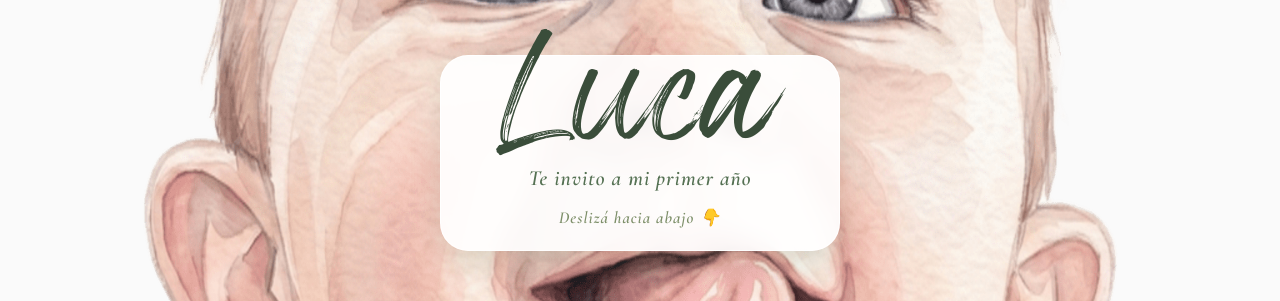
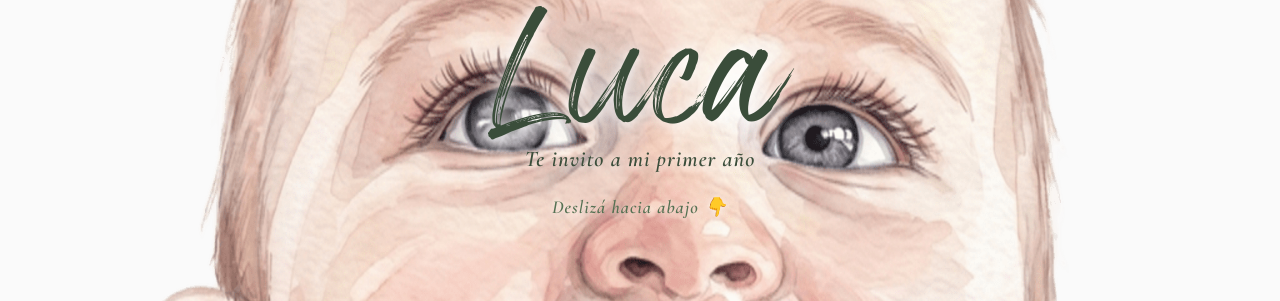
Before and after one commit to WalArg/invitacion_cumple, a React (Vite) app: page / in a window 1280 px wide. Shown: the top 301 px of the page. Built offline with nearby package versions, Linux system fonts and the light colour scheme.

Commit message:
Remove white floating box block and restore clean text over photo

```diff
--- a/src/index.css
+++ b/src/index.css
@@ -51,66 +51,62 @@ body {
   min-height: 100vh;
   background-image: url('/luca.png');
   background-size: cover;
-  background-position: center 75%; /* Positions Luca's face comfortably in the lower half */
+  background-position: center 65%;
   background-repeat: no-repeat;
   display: flex;
   flex-direction: column;
   justify-content: flex-start;
   align-items: center;
-  padding: 30px 16px;
+  padding: 40px 16px;
   box-sizing: border-box;
 }
 
-/* Floating White Badge Object above Luca's head */
+/* Floating Hero Typography (No box) */
 .hero-typography-container {
-  width: 90%;
-  max-width: 400px;
+  width: 100%;
+  max-width: 440px;
   text-align: center;
   z-index: 10;
   display: flex;
   flex-direction: column;
   align-items: center;
-  margin-top: 25px;
-  background: rgba(255, 255, 255, 0.92);
-  backdrop-filter: blur(10px);
-  -webkit-backdrop-filter: blur(10px);
-  border-radius: 28px;
-  padding: 22px 20px;
-  box-shadow: 0 12px 35px rgba(85, 113, 83, 0.18);
-  border: 1.5px solid rgba(255, 255, 255, 0.85);
+  margin-top: 20px;
 }
 
 /* "Luca" - Original Wonderful Branding Calligraphy font */
 .luca-title {
   font-family: 'WonderfulBranding', cursive;
-  font-size: 5.2rem;
+  font-size: 5.5rem;
   font-weight: 400;
   color: #3A4D3A;
   margin: 0;
-  line-height: 0.95;
+  line-height: 0.9;
+  text-shadow: 0 2px 12px rgba(255, 255, 255, 0.9), 0 0 25px rgba(255, 255, 255, 0.95);
 }
 
 /* "Te invito a mi primer año" - Elegant Cormorant Garamond font */
 .subtitle-primer-ano {
   font-family: 'Cormorant Garamond', serif;
-  font-size: 1.35rem;
+  font-size: 1.4rem;
   font-weight: 600;
   font-style: italic;
   letter-spacing: 1px;
-  color: #557153;
-  margin-top: 8px;
-  margin-bottom: 16px;
+  color: #3A4D3A;
+  margin-top: 6px;
+  margin-bottom: 24px;
+  text-shadow: 0 2px 10px rgba(255, 255, 255, 0.95);
 }
 
 /* "Deslizá hacia abajo 👇" - Elegant Cormorant Garamond font */
 .scroll-indicator-hero {
   font-family: 'Cormorant Garamond', serif;
-  font-size: 1.05rem;
+  font-size: 1.15rem;
   font-weight: 600;
   font-style: italic;
   letter-spacing: 1px;
-  color: #7D8F69;
+  color: #557153;
   animation: bounce 2s infinite;
+  text-shadow: 0 2px 10px rgba(255, 255, 255, 0.95);
 }
 
 /* Mobile-first container */
```
